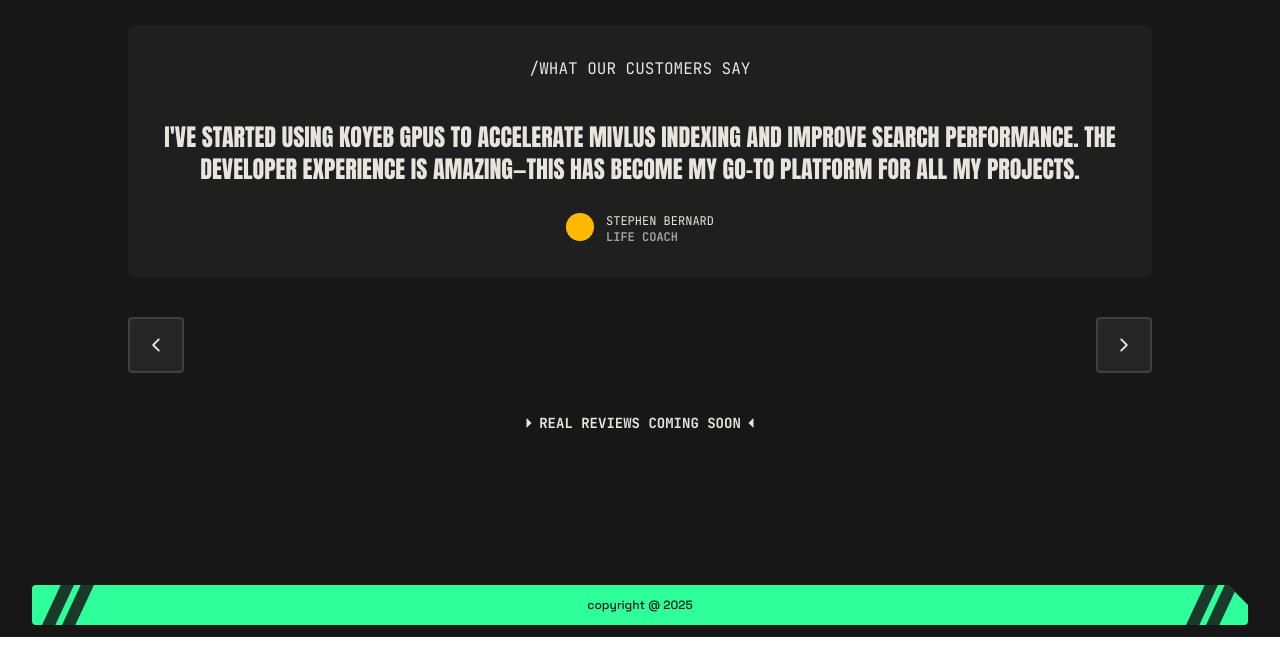
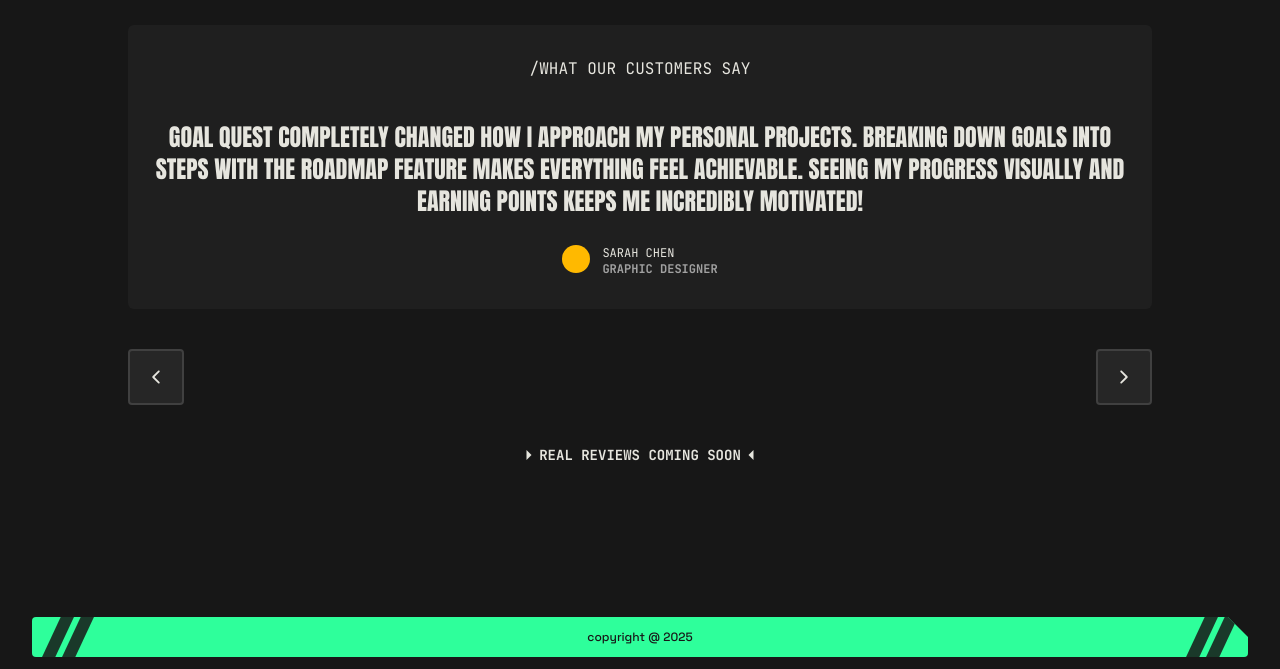
Before and after one commit to limitlez2020/goal-roadmap, a Next.js app: page / in a window 1280 px wide. Shown: the part 2083-2752 px from the top of the page. Before the commit the page ends 2720 px from the top, so only its background shows below. Built offline with nearby package versions, Linux system fonts and the light colour scheme; a web font is replaced by a local one.

Commit message:
Added some sample customer testimonies

```diff
--- a/app/page.js
+++ b/app/page.js
@@ -37,25 +37,37 @@
 /* Testimonials */
 const testimonials = [
   {
-    testimony: `I've started using Koyeb GPUs to accelerate Mivlus indexing and
-              improve search performance. The developer experience is amazing—this
-              has become my go-to platform for all my projects.`,
-    name: "Stephen Bernard",
-    occupation: "Life Coach"
+    testimony: `Goal Quest completely changed how I approach my personal projects.
+              Breaking down goals into steps with the roadmap feature makes
+              everything feel achievable. Seeing my progress visually and
+              earning points keeps me incredibly motivated!`,
+    name: "Sarah Chen",
+    occupation: "Graphic Designer"
   },
   {
-    testimony: `From deploying web apps to AI agents, Koyeb allows us to build and
-                iterate quickly without having to worry about the infrastructure.
-                No infrastructure to manage, no servers to provision.`,
-    name: "Jenny Pekins",
-    occupation: "Developer"
+    testimony: `I used to struggle with follow-through, but the gamification
+              aspect of Goal Quest is a game-changer. Earning badges and
+              hitting streaks actually makes working on my goals fun. It's like
+              my own personal achievement system.`,
+    name: "David Lee",
+    occupation: "Marketing Specialist"
   },
   {
-    testimony: `Koyeb folks are providing a great service. Super easy to get started,
-                run unmodified applications... and works great with Turso!`,
-    name: "Justin Blake",
-    occupation: "Founder"
+    testimony: `Finally, an app that makes planning simple and exciting!
+              Generating a clear roadmap for my fitness goals took minutes,
+              and marking steps complete feels genuinely rewarding. Highly recommend
+              for anyone serious about turning plans into action.`,
+    name: "Maria Garcia",
+    occupation: "Project Manager"
   },
+  {
+    testimony: `As a student juggling multiple ambitions, Goal Quest helps me
+              keep everything organized and stay on track. The visual progress
+              and the little hits of dopamine from completing tasks make a huge
+              difference in my consistency.`,
+    name: "Omar Hassan",
+    occupation: "University Student"
+  }
 ]
 
 
```
